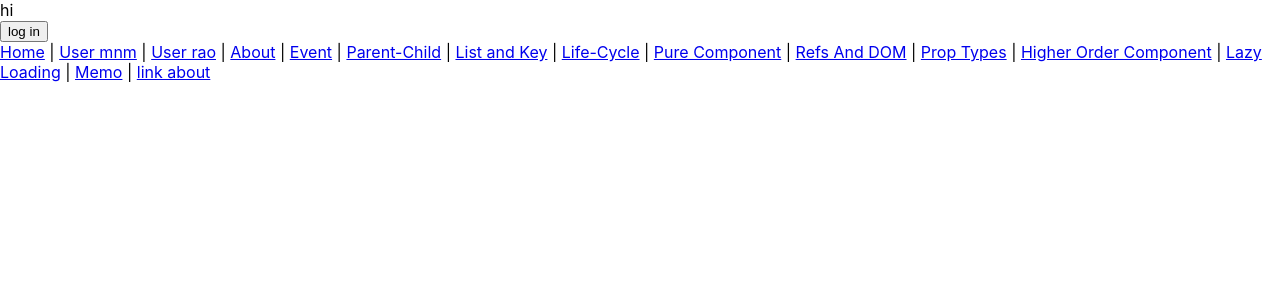
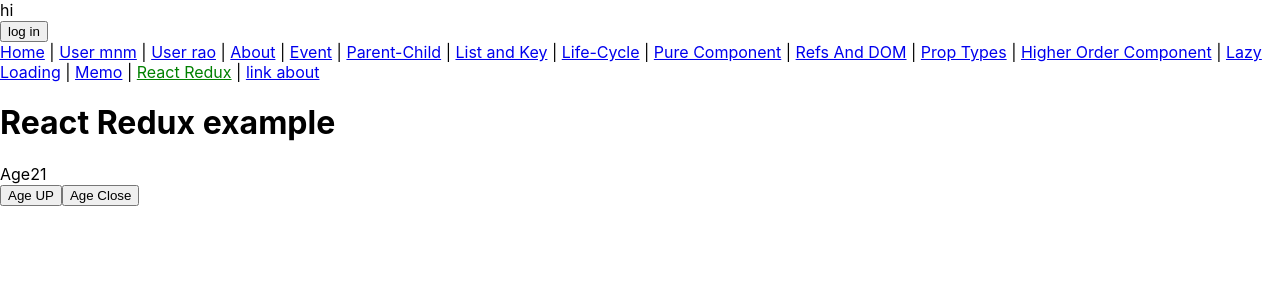
Before and after one commit to mn-manjunatha/react-router-all-in, a React (Create React App) app: page /reactRedux in a window 1280 px wide. Shown: the top 300 px of the page. Built offline with nearby package versions, Linux system fonts and the light colour scheme.

Commit message:
redux added

```diff
--- a/src/Main.js
+++ b/src/Main.js
@@ -13,8 +13,7 @@ import PropTypesCom from './components/props-type/PropTypes';
 import SampleComponent from './components/higher-order-components/SampleComponent';
 import LazyLoading from './components/lazy-loading/LazyLoading';
 import Memo from './components/memo/Memo';
-
-
+import ReactRedux from './components/react-redux/ReactRedux';
 
 //import StaticTypeChecking from './components/static-type-checking/StaticTypeChecking';
 
@@ -42,6 +41,7 @@ const Main = ({isLogedin}) => (
       <Route path="/lazyLoading" strict component={LazyLoading} />
       <Route path="/memo" strict component={Memo} />
 
+      <Route path="/reactRedux" strict component={ReactRedux} />
 
 
       <Route path="/listkey" strict component={ListKey}/>
--- a/src/components/common/Header.js
+++ b/src/components/common/Header.js
@@ -34,6 +34,8 @@ const Header = () => (
         {" | "}
         <NavLink to='/memo' exact activeStyle={{color:'green'}}>Memo</NavLink>
         {" | "}
+        <NavLink to='/reactRedux' exact activeStyle={{color:'green'}}>React Redux</NavLink>
+        {" | "}
         <Link to='/about/'> link about</Link>
     </nav>
   </header>
--- /dev/null
+++ b/src/components/react-redux/ReactRedux.js
@@ -0,0 +1,48 @@
+import React from 'react';
+import {connect} from 'react-redux';
+class ReactRedux extends React.Component {
+  // state={
+  //   age:21
+  // }
+
+  // onAgeUP = ()=>{
+  //   this.setState({
+  //     ...this.state,
+  //     age:++this.state.age
+  //   })
+  // }
+  // onAgeDown= ()=>{
+  //   this.setState({
+  //     ...this.state,
+  //     age:--this.state.age
+  //   })
+  // }
+
+
+  render() {
+    return (
+      <div>
+        <h1>React Redux example</h1>
+        <div>Age<span>{this.props.age}</span></div>
+        <button onClick={this.props.onAgeUP}>Age UP</button>
+        <button onClick={this.props.onAgeDown}>Age Close</button>
+      </div>
+    );
+  }
+}
+
+const mapStateToProps =(store) =>{
+  return {
+    age:store.age
+  }
+
+}
+
+const mapDispatchToProps =(dispatch )=>{
+  return {
+    onAgeUP:()=>dispatch({type:'AGE_UP'}),
+    onAgeDown:()=>dispatch({type:'AGE_DOWN'}),
+  }
+}
+
+export default connect(mapStateToProps,mapDispatchToProps) (ReactRedux);
--- a/src/index.js
+++ b/src/index.js
@@ -3,11 +3,17 @@ import ReactDOM from 'react-dom';
 import './index.css';
 import App from './App';
 import * as serviceWorker from './serviceWorker';
-import {BrowserRouter } from 'react-router-dom'
+import {BrowserRouter } from 'react-router-dom';
+
+import {Provider}  from 'react-redux';
+import {createStore } from 'redux';
+import reducer from './store/reducer';
+
+ const store = createStore(reducer);
 
 ReactDOM.render(
   <BrowserRouter>
-    <App />
+    <Provider store={store}><App /></Provider>
   </BrowserRouter>,
   document.getElementById("root")
 );
--- /dev/null
+++ b/src/store/reducer.js
@@ -0,0 +1,20 @@
+const initialState ={
+    age:21
+
+};
+
+const reducer = (state = initialState, action)=>{
+    const newState = {...state};
+
+    if(action.type ==='AGE_UP'){
+        newState.age++;
+    }
+    if(action.type ==='AGE_DOWN'){
+        newState.age--;
+    }
+
+    return newState;
+
+}
+
+export default reducer;
```
Also changed, not shown: package.json (+6 -2 lines).
